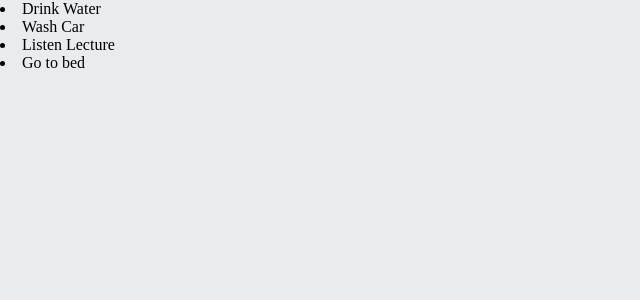
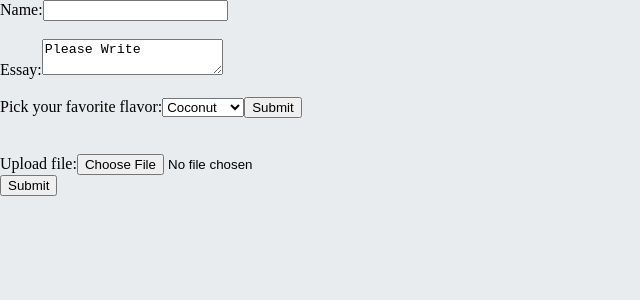
Before and after one commit to yh0921k/learning-react, a React (Create React App) app: page / in a window 1280 px wide. Shown: the top 300 px of the page, without its empty margins (0-640 px from the left). Built offline with nearby package versions, Linux system fonts and the light colour scheme.

Commit message:
add: 1.2.10 Form

```diff
--- a/src/App.js
+++ b/src/App.js
@@ -1,10 +1,14 @@
 import React from 'react';
-import List from './fastcampus/components/2-9List/List';
+import UncontrolledComponent from './fastcampus/components/2-10Form/UncontrolledComponent';
+import ControlledComponent from './fastcampus/components/2-10Form/ControlledComponent';
 
 const App = () => {
   return (
     <>
-      <List />
+      <ControlledComponent />
+      <br />
+      <br />
+      <UncontrolledComponent />
     </>
   );
 };
--- /dev/null
+++ b/src/fastcampus/components/2-10Form/ControlledComponent.jsx
@@ -0,0 +1,64 @@
+import React, { useState } from 'react';
+
+const ControlledComponent = () => {
+  const [name, setName] = useState('');
+  const [essay, setEssay] = useState('Please Write');
+  const [flavor, setFlavor] = useState('coconut');
+
+  const handleChange = (event) => {
+    const type = event.target.type;
+    const name = event.target.name;
+
+    if (type === 'text') {
+      setName(event.target.value);
+    }
+    if (name === 'essay') {
+      setEssay(event.target.value);
+    }
+    if (name === 'flavor') {
+      setFlavor(event.target.value);
+    }
+  };
+
+  const handleSubmit = (event) => {
+    alert(`name : ${name}, essay : ${essay}, flavor : ${flavor}`);
+    event.preventDefault();
+  };
+
+  // const handleEssayChange = (event) => {
+  //   setEssay(event.target.value);
+  // };
+  //
+  // const handleFlavorChange = (event) => {
+  //   setFlavor(event.target.value);
+  // };
+
+  return (
+    <form onSubmit={handleSubmit}>
+      <label>
+        Name:
+        <input name={'name'} type="text" value={name} onChange={handleChange} />
+      </label>
+      <br />
+      <br />
+      <label>
+        Essay:
+        <textarea name={'essay'} value={essay} onChange={handleChange} />
+      </label>
+      <br />
+      <br />
+      <label>
+        Pick your favorite flavor:
+        <select name={'flavor'} value={flavor} onChange={handleChange}>
+          <option value="grapefruit">Grapefruit</option>
+          <option value="lime">Lime</option>
+          <option value="coconut">Coconut</option>
+          <option value="mango">Mango</option>
+        </select>
+      </label>
+      <input type="submit" value="Submit" />
+    </form>
+  );
+};
+
+export default ControlledComponent;
--- /dev/null
+++ b/src/fastcampus/components/2-10Form/UncontrolledComponent.jsx
@@ -0,0 +1,24 @@
+import React, { useRef } from 'react';
+
+const UncontrolledComponent = () => {
+  const fileInputRef = useRef(null);
+
+  const handleSubmit = (event) => {
+    event.preventDefault();
+    alert(`Selected File : ${fileInputRef.current.files[0].name}`);
+  };
+  return (
+    <div>
+      <form onSubmit={handleSubmit}>
+        <label>
+          Upload file:
+          <input type="file" ref={fileInputRef} />
+        </label>
+        <br />
+        <button type="submit">Submit</button>
+      </form>
+    </div>
+  );
+};
+
+export default UncontrolledComponent;
```
